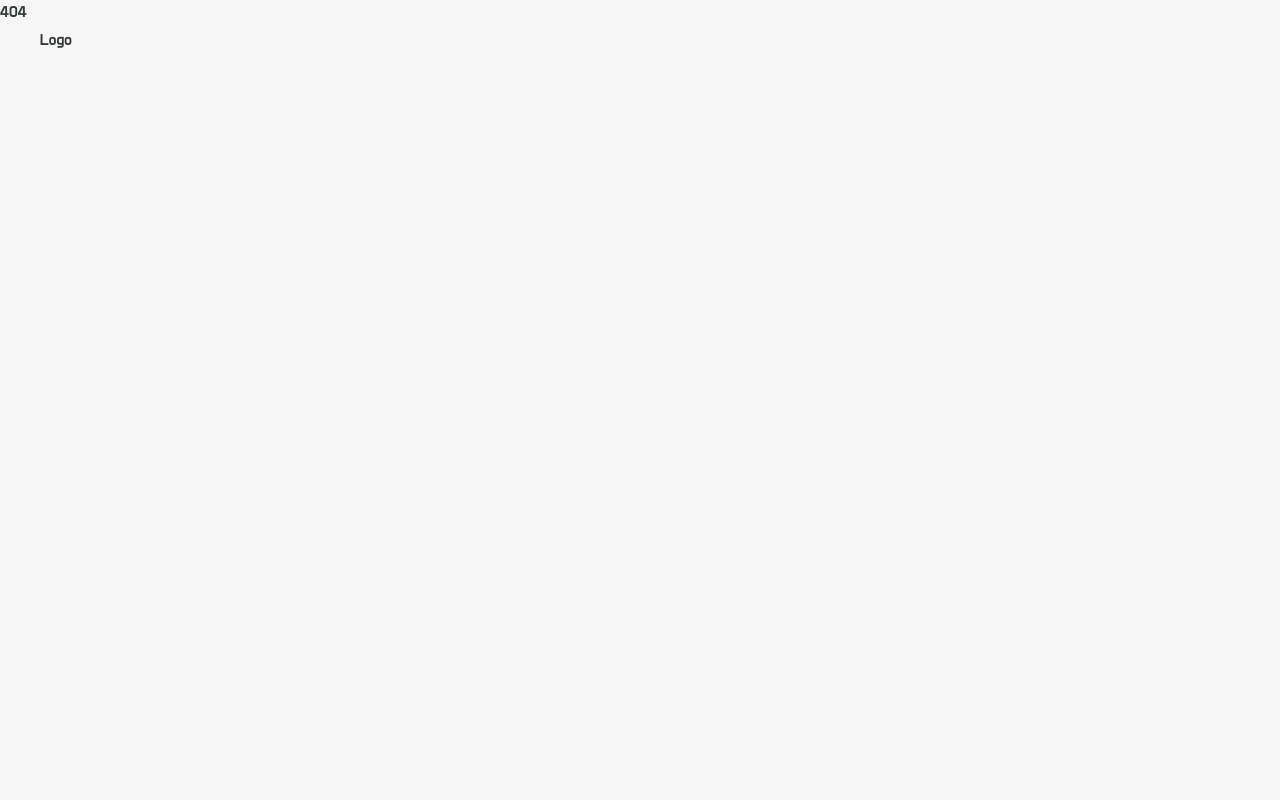
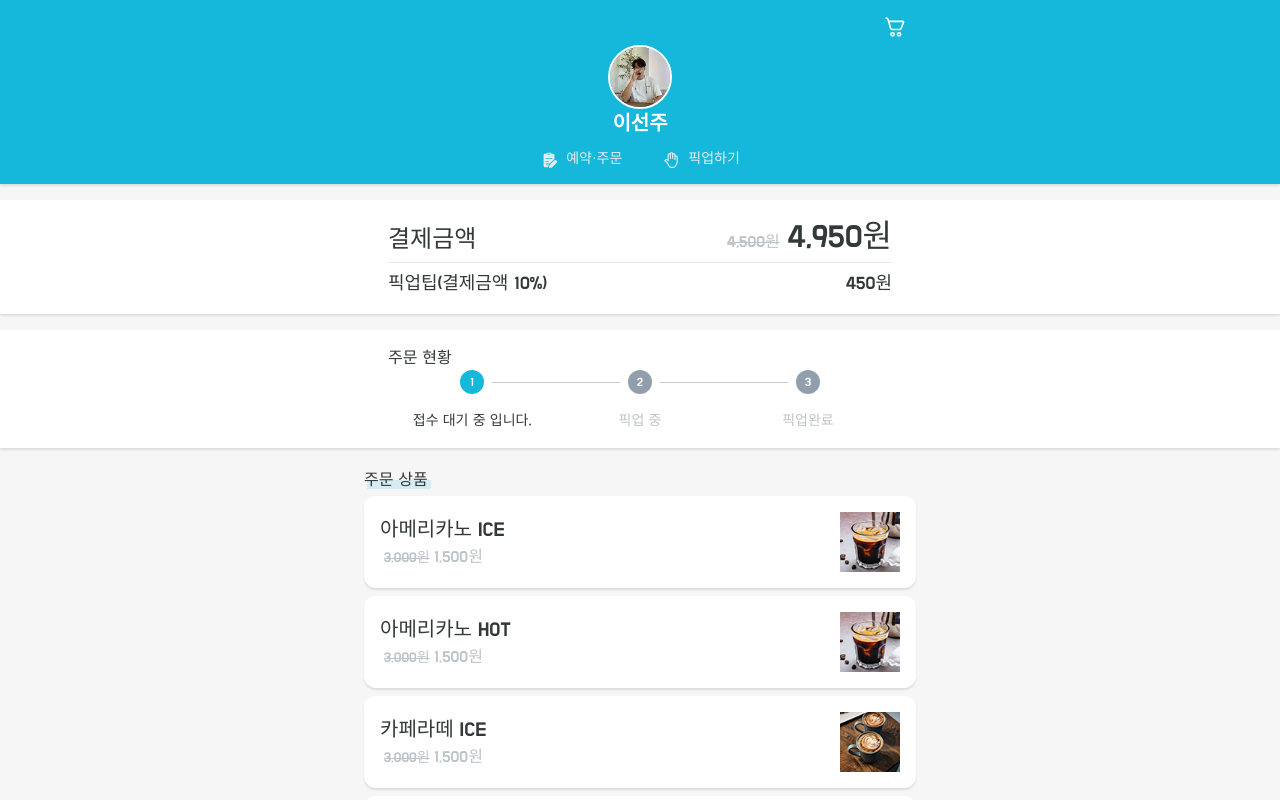
Before and after one commit to boy672820/gorder-frontend, a React (Create React App) app: page /receipt in a window 1280 px wide. Before the commit this address led to /404. Shown: the top 800 px of the page. Built offline with nearby package versions, Linux system fonts and the light colour scheme.

Commit message:
주문내역 페이지 추가

```diff
--- a/src/layouts/LogoOnlyLayout.tsx
+++ b/src/layouts/LogoOnlyLayout.tsx
@@ -1,29 +1,10 @@
 import { Outlet } from 'react-router-dom';
-// @mui
-import { styled } from '@mui/material/styles';
-
-// ----------------------------------------------------------------------
-
-const HeaderStyle = styled('header')(({ theme }) => ({
-  top: 0,
-  left: 0,
-  lineHeight: 0,
-  width: '100%',
-  position: 'absolute',
-  padding: theme.spacing(3, 3, 0),
-  [theme.breakpoints.up('sm')]: {
-    padding: theme.spacing(5, 5, 0)
-  }
-}));
 
 // ----------------------------------------------------------------------
 
 export default function LogoOnlyLayout() {
   return (
     <>
-      <HeaderStyle>
-        Logo
-      </HeaderStyle>
       <Outlet />
     </>
   );
--- a/src/pages/Page403.tsx
+++ b/src/pages/Page403.tsx
@@ -1,3 +1,10 @@
+import { Container } from '@mui/material';
+
 export default function Page403() {
-  return <div>403</div>;
+  return (
+    <Container sx={{ textAlign: 'center' }}>
+      <h2>🚧 403 🚧</h2>
+      <h3>페이지에 접근할 수 없습니다.</h3>
+    </Container>
+  );
 }
--- a/src/pages/Page404.tsx
+++ b/src/pages/Page404.tsx
@@ -1,3 +1,10 @@
+import { Container } from '@mui/material';
+
 export default function Page404() {
-  return <div>404</div>;
+  return (
+    <Container sx={{ textAlign: 'center' }}>
+      <h2>🚧 404 🚧</h2>
+      <h3>페이지를 찾을 수 없습니다.</h3>
+    </Container>
+  );
 }
--- a/src/pages/Page500.tsx
+++ b/src/pages/Page500.tsx
@@ -1,3 +1,10 @@
+import { Container } from '@mui/material';
+
 export default function Page500() {
-  return <div>500</div>;
+  return (
+    <Container sx={{ textAlign: 'center' }}>
+      <h2>😰 500 😰</h2>
+      <h3>페이지에 문제가 발생했습니다.</h3>
+    </Container>
+  );
 }
--- a/src/pages/Pickup.tsx
+++ b/src/pages/Pickup.tsx
@@ -1,6 +1,6 @@
 import { Stack } from '@mui/material';
 import ContentContainer from '../components/ContentContainer';
-import OrderInformation from '../components/OrderInformation';
+import OrderInfo from '../sections/order/OrderInfo';
 import Section from '../components/Section';
 import FixedButton from '../sections/pickup/FixedButton';
 import ItemList from '../sections/pickup/ItemList';
@@ -9,16 +9,16 @@ export default function Pickup() {
   return (
     <main>
       <Section>
-        <OrderInformation />
+        <OrderInfo />
       </Section>
 
-      <ContentContainer>
+      <ContentContainer title="픽업 상품">
         <Stack>
           <ItemList />
         </Stack>
       </ContentContainer>
 
-      <FixedButton isCompleted={true} />
+      <FixedButton isCompleted={false} count={6} totalPrice={24000} />
     </main>
   );
 }
--- /dev/null
+++ b/src/pages/Receipt.tsx
@@ -0,0 +1,30 @@
+import { Stack } from '@mui/system';
+import ContentContainer from '../components/ContentContainer';
+import Section from '../components/Section';
+import ReceiptInfo from '../sections/receipt/ReceiptInfo';
+import ItemList from '../sections/order/ItemList';
+import { Container, Typography } from '@mui/material';
+import Stepper from '../sections/receipt/Stepper';
+
+export default function Receipt() {
+  return (
+    <main>
+      <Section sx={{ textAlign: 'center' }}>
+        <ReceiptInfo />
+      </Section>
+
+      <Section>
+        <Container>
+          <Typography variant="subtitle1">주문 현황</Typography>
+          <Stepper />
+        </Container>
+      </Section>
+
+      <ContentContainer title="주문 상품">
+        <Stack>
+          <ItemList />
+        </Stack>
+      </ContentContainer>
+    </main>
+  );
+}
--- a/src/routes/index.tsx
+++ b/src/routes/index.tsx
@@ -26,6 +26,7 @@ export default function Router() {
         { path: '/', element: <Navigate to={PATH_PAGE.order} replace /> },
         { path: PATH_PAGE.order, element: <Order /> },
         { path: PATH_PAGE.pickup, element: <Pickup /> },
+        { path: PATH_PAGE.receipt, element: <Receipt /> },
       ],
     },
     { path: '*', element: <Navigate to={PATH_PAGE.page404} replace /> },
@@ -45,3 +46,4 @@ const Page404 = Loadable(lazy(() => import('../pages/Page404')));
 
 const Order = Loadable(lazy(() => import('../pages/Order')));
 const Pickup = Loadable(lazy(() => import('../pages/Pickup')));
+const Receipt = Loadable(lazy(() => import('../pages/Receipt')));
--- a/src/routes/paths.ts
+++ b/src/routes/paths.ts
@@ -4,4 +4,5 @@ export const PATH_PAGE = {
   page500: '500',
   order: 'order',
   pickup: 'pickup',
+  receipt: 'receipt',
 };
--- a/src/components/OrderInformation.tsx
+++ b/src/sections/order/OrderInfo.tsx
@@ -1,6 +1,6 @@
 import { Container, Box, Typography, useTheme, Divider } from '@mui/material';
 
-export default function OrderInformation() {
+export default function OrderInfo() {
   const theme = useTheme();
 
   return (
--- a/src/sections/pickup/FixedButton.tsx
+++ b/src/sections/pickup/FixedButton.tsx
@@ -1,10 +1,13 @@
 import { Button, Box, Container } from '@mui/material';
+import { formatPrice } from '../../utils/format';
 
 type Props = {
   isCompleted: boolean;
+  count: number;
+  totalPrice: number;
 };
 
-export default function FixedButton({ isCompleted }: Props) {
+export default function FixedButton({ isCompleted, count, totalPrice }: Props) {
   return (
     <Box
       sx={{
@@ -49,7 +52,7 @@ export default function FixedButton({ isCompleted }: Props) {
                 left: 16,
               }}
             >
-              6
+              {count}
             </Box>
           )}
 
@@ -65,7 +68,7 @@ export default function FixedButton({ isCompleted }: Props) {
                 fontSize: (theme) => theme.typography.pxToRem(13),
               }}
             >
-              24,000원
+              {formatPrice(totalPrice)}원
             </Box>
           )}
         </Button>
--- /dev/null
+++ b/src/sections/receipt/ReceiptInfo.tsx
@@ -0,0 +1,62 @@
+import { Container, Box, Typography, useTheme, Divider } from '@mui/material';
+
+export default function ReceiptInfo() {
+  const theme = useTheme();
+
+  return (
+    <Container>
+      <Box
+        display="flex"
+        flexDirection="row"
+        justifyContent="space-between"
+        alignItems="end"
+        pb={1}
+      >
+        <Typography
+          variant="h3"
+          sx={{ fontWeight: theme.typography.fontWeightRegular, height: 32 }}
+        >
+          결제금액
+        </Typography>
+
+        <Box display="flex" flexDirection="row" alignItems="end">
+          <Typography
+            variant="body1"
+            pr={1}
+            sx={{ textDecoration: 'line-through', color: theme.palette.text.secondary }}
+          >
+            4,500원
+          </Typography>
+          <Typography
+            variant="h2"
+            sx={{ fontWeight: theme.typography.fontWeightRegular, height: 38 }}
+          >
+            4,950원
+          </Typography>
+        </Box>
+      </Box>
+
+      <Divider />
+
+      <Box
+        display="flex"
+        flexDirection="row"
+        justifyContent="space-between"
+        alignItems="center"
+        pt={1}
+      >
+        <Box display="flex" flexDirection="row" alignItems="end">
+          <Typography variant="h5" sx={{ fontWeight: theme.typography.fontWeightLight }}>
+            픽업팁(결제금액 10%)
+          </Typography>
+        </Box>
+
+        <Box display="flex">
+          <Typography variant="h5" sx={{ fontWeight: theme.typography.fontWeightLight }}>
+            450원
+          </Typography>
+        </Box>
+      </Box>
+    </Container>
+  );
+}
--- /dev/null
+++ b/src/sections/receipt/Stepper.tsx
@@ -0,0 +1,26 @@
+import { Step, StepLabel, Stepper as MuiStepper, Typography } from '@mui/material';
+
+type StepItem = { label: string; activeLabel: string };
+
+const steps: Array<StepItem> = [
+  { label: '접수 대기 중', activeLabel: '접수 대기 중 입니다.' },
+  { label: '픽업 중', activeLabel: '픽업 중 입니다.' },
+  { label: '픽업완료', activeLabel: '픽업이 완료되었습니다.' },
+];
+
+export default function Stepper() {
+  const activeStep = 0;
+
+  return (
+    <MuiStepper activeStep={activeStep} alternativeLabel>
+      {steps.map(({ label, activeLabel }: StepItem, index: number) => (
+        <Step
+          key={label}
+        >
+          {/* <Typography>{activeStep === index ? activeLabel : label}</Typography> */}
+          <StepLabel>{activeStep === index ? activeLabel : label}</StepLabel>
+        </Step>
+      ))}
+    </MuiStepper>
+  );
+}
```
